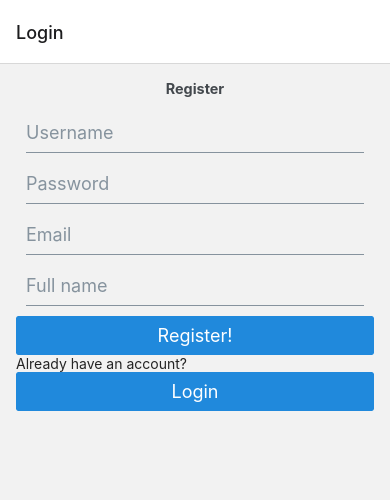
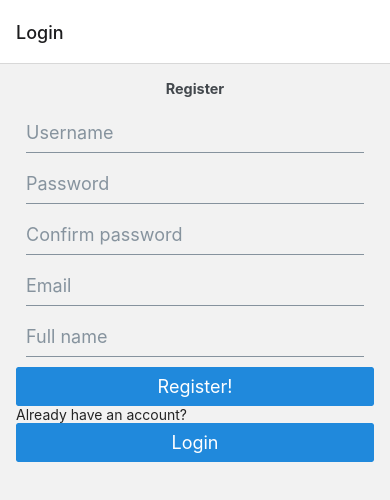
Before and after one commit to Liideli/wbma23-example, a React Native app: screen /Login in a window 390 px wide. Shown: the top 500 px of the page. Built offline with nearby package versions, Linux system fonts and the light colour scheme.

Commit message:
reg & login form validation done

```diff
--- a/components/LoginForm.js
+++ b/components/LoginForm.js
@@ -1,5 +1,5 @@
 import React, {useContext} from 'react';
-import {Text, View} from 'react-native';
+import {View} from 'react-native';
 import {MainContext} from '../contexts/MainContext';
 import AsyncStorage from '@react-native-async-storage/async-storage';
 import {useAuthentication} from '../hooks/ApiHooks';
@@ -41,7 +41,7 @@ const LoginForm = (props) => {
       <Card.Title>Login</Card.Title>
       <Controller
         control={control}
-        rules={{required: true, minLength: 3}}
+        rules={{required: {value: true, message: 'is required'}}}
         render={({field: {onChange, onBlur, value}}) => (
           <Input
             placeholder="Username"
@@ -49,13 +49,14 @@ const LoginForm = (props) => {
             onChangeText={onChange}
             value={value}
             autoCapitalize="none"
+            errorMessage={errors.username && errors.username.message}
           />
         )}
         name="username"
       />
       <Controller
         control={control}
-        rules={{required: true, minLength: 5}}
+        rules={{required: {value: true, message: 'is required'}}}
         render={({field: {onChange, onBlur, value}}) => (
           <Input
             placeholder="Password"
@@ -63,11 +64,11 @@ const LoginForm = (props) => {
             onChangeText={onChange}
             value={value}
             secureTextEntry={true}
+            errorMessage={errors.password && errors.password.message}
           />
         )}
         name="password"
       />
-      {errors.password && <Text>Password (min. 5 chars) is required.</Text>}
       <Button title="Sign in!" onPress={handleSubmit(logIn)} />
     </View>
   );
--- a/components/RegisterForm.js
+++ b/components/RegisterForm.js
@@ -12,12 +12,14 @@ const RegisterForm = (props) => {
   const {postUser, checkUsername} = useUser();
   const {
     control,
+    getValues,
     handleSubmit,
     formState: {errors},
   } = useForm({
     defaultValues: {
       username: '',
       password: '',
+      confirmPassword: '',
       email: '',
       full_name: '',
     },
@@ -25,6 +27,7 @@ const RegisterForm = (props) => {
   });
 
   const register = async (registerData) => {
+    delete registerData.confirmPassword;
     console.log('Registering: ', registerData);
     try {
       const registerResult = await postUser(registerData);
@@ -76,11 +79,12 @@ const RegisterForm = (props) => {
           required: {
             value: true,
             message:
-              'min 5 characters, needs one number and one uppercase letter.',
+              'Min 5 characters, needs one number and one uppercase letter.',
           },
           pattern: {
             value: /(?=.*\p{Lu})(?=.*[0-9]).{5,}/u,
-            message: 'min 5 characters, needs one number and one uppercase letter.',
+            message:
+              'Min 5 characters, needs one number and one uppercase letter.',
           },
         }}
         render={({field: {onChange, onBlur, value}}) => (
@@ -97,7 +101,38 @@ const RegisterForm = (props) => {
       />
       <Controller
         control={control}
-        rules={{required: true}}
+        rules={{
+          validate: (value) => {
+            if (value === getValues('password')) {
+              return true;
+            } else {
+              return 'Passwords must match.';
+            }
+          },
+        }}
+        render={({field: {onChange, onBlur, value}}) => (
+          <Input
+            placeholder="Confirm password"
+            onBlur={onBlur}
+            onChangeText={onChange}
+            value={value}
+            secureTextEntry={true}
+            errorMessage={
+              errors.confirmPassword && errors.confirmPassword.message
+            }
+          />
+        )}
+        name="confirmPassword"
+      />
+      <Controller
+        control={control}
+        rules={{
+          required: {value: true, message: 'email is required'},
+          pattern: {
+            value: /^[a-z0-9.-]{1,64}@[a-z0-9.-]{3,64}/i,
+            message: 'Must be a valid email.',
+          },
+        }}
         render={({field: {onChange, onBlur, value}}) => (
           <Input
             placeholder="Email"
@@ -105,6 +140,7 @@ const RegisterForm = (props) => {
             onChangeText={onChange}
             value={value}
             autoCapitalize="none"
+            errorMessage={errors.email && errors.email.message}
           />
         )}
         name="email"
@@ -112,7 +148,7 @@ const RegisterForm = (props) => {
       {errors.email?.type === 'required' && <Text>is required</Text>}
       <Controller
         control={control}
-        rules={{minLength: 3}}
+        rules={{minLength: {value: 3, message: 'Must be at least 3 chars.'}}}
         render={({field: {onChange, onBlur, value}}) => (
           <Input
             placeholder="Full name"
@@ -120,6 +156,7 @@ const RegisterForm = (props) => {
             onChangeText={onChange}
             value={value}
             autoCapitalize="words"
+            errorMessage={errors.full_name && errors.full_name.message}
           />
         )}
         name="full_name"
--- a/views/Login.js
+++ b/views/Login.js
@@ -4,6 +4,7 @@ import {
   TouchableOpacity,
   Keyboard,
   Platform,
+  ScrollView,
 } from 'react-native';
 import PropTypes from 'prop-types';
 import {MainContext} from '../contexts/MainContext';
@@ -38,6 +39,7 @@ const Login = ({navigation}) => {
   }, []);
 
   return (
+    <ScrollView>
       <TouchableOpacity
         onPress={() => Keyboard.dismiss()}
         style={{padding: 16}}
@@ -58,6 +60,7 @@ const Login = ({navigation}) => {
           />
         </KeyboardAvoidingView>
       </TouchableOpacity>
+    </ScrollView>
   );
 };
 
```
Lines whose indentation alone changed are shown as unchanged.
